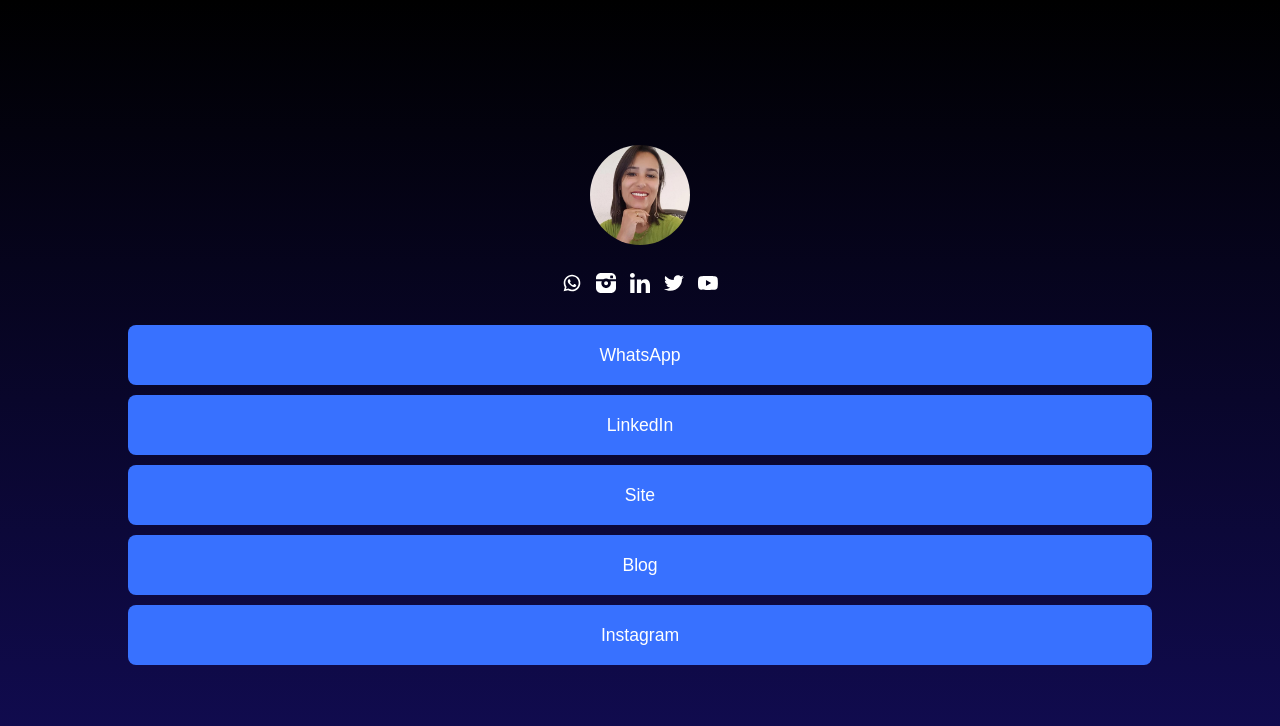
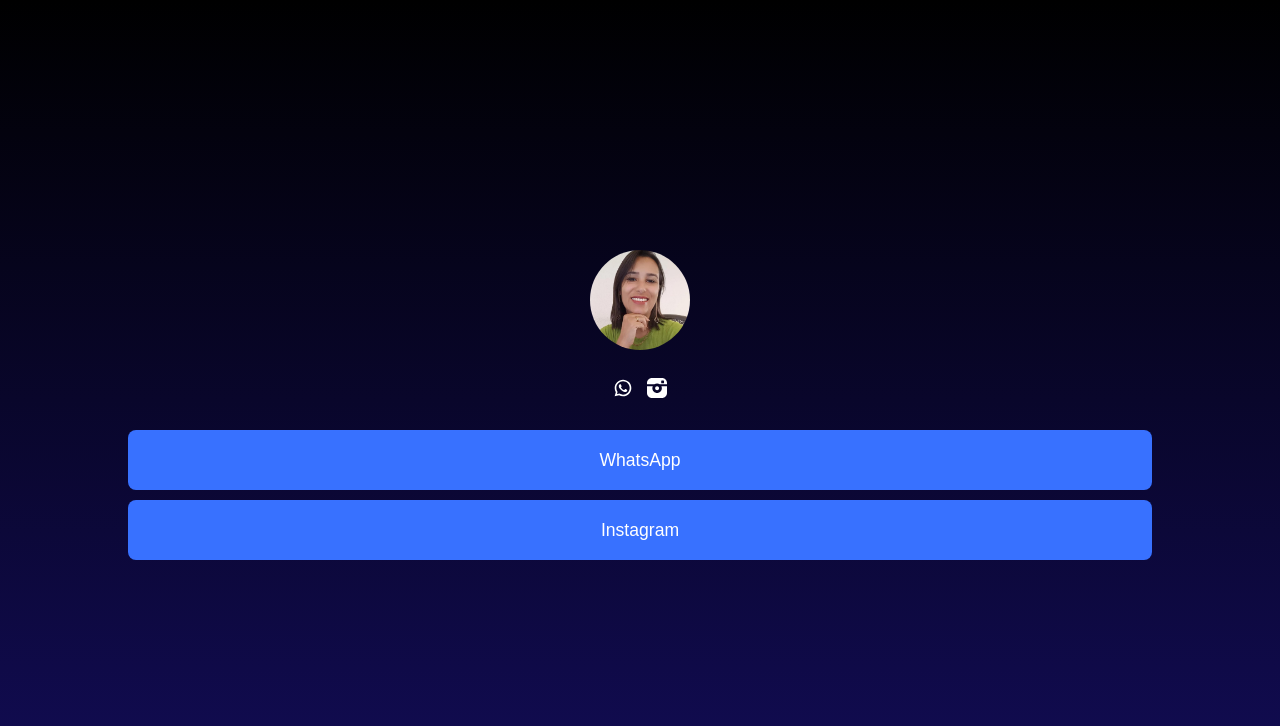
Before and after one commit to Jonatanresende/SocialLink, a plain HTML site: page index.html in a window 1280 px wide. Drawn offline with Linux system fonts and the light colour scheme.

Commit message:
Update index.html

```diff
--- a/index.html
+++ b/index.html
@@ -16,25 +16,20 @@
 <body>
     <main>
         <div class="img-perfil">
-            <img src="assets/images/angelica.png" alt="Andrey Araújo">
+            <img src="assets/images/angelica.png" alt="Angélica Tabosa">
         </div>
         <div class="social-icons">
             <ul>
                 <li><a href="#"><img src="assets/icons/whatsapp.svg"></a></li>
                 <li><a href="#"><img src="assets/icons/instagram.svg"></a></li>
-                <li><a href="#"><img src="assets/icons/linkedin.svg"></a></li>
-                <li><a href="#"><img src="assets/icons/twitter.svg"></a></li>
-                <li><a href="#"><img src="assets/icons/youtube.svg"></a></li>
             </ul>
         </div>
         <div class="social-links">
             <ul>
-                <li><a href="https://wa.me/5585998453929?text=Gostaria de entrar em contato com a drª Angélica."
+                <li><a href="https://wa.me/5585998453929?text=Gostaria de entrar em contato com a Drª Angélica."
                         target="_blank"><button>WhatsApp</button></a></li>
-                <li><a href="#"><button>LinkedIn</button></a></li>
-                <li><a href="#"><button>Site</button></a></li>
-                <li><a href="#"><button>Blog</button></a></li>
-                <li><a href="#"><button>Instagram</button></a></li>
+                <li><a href="https://www.instagram.com/tabosa.previdenciario/"
+                        target="_blank"><button>Instagram</button></a></li>
 
             </ul>
         </div>
```
